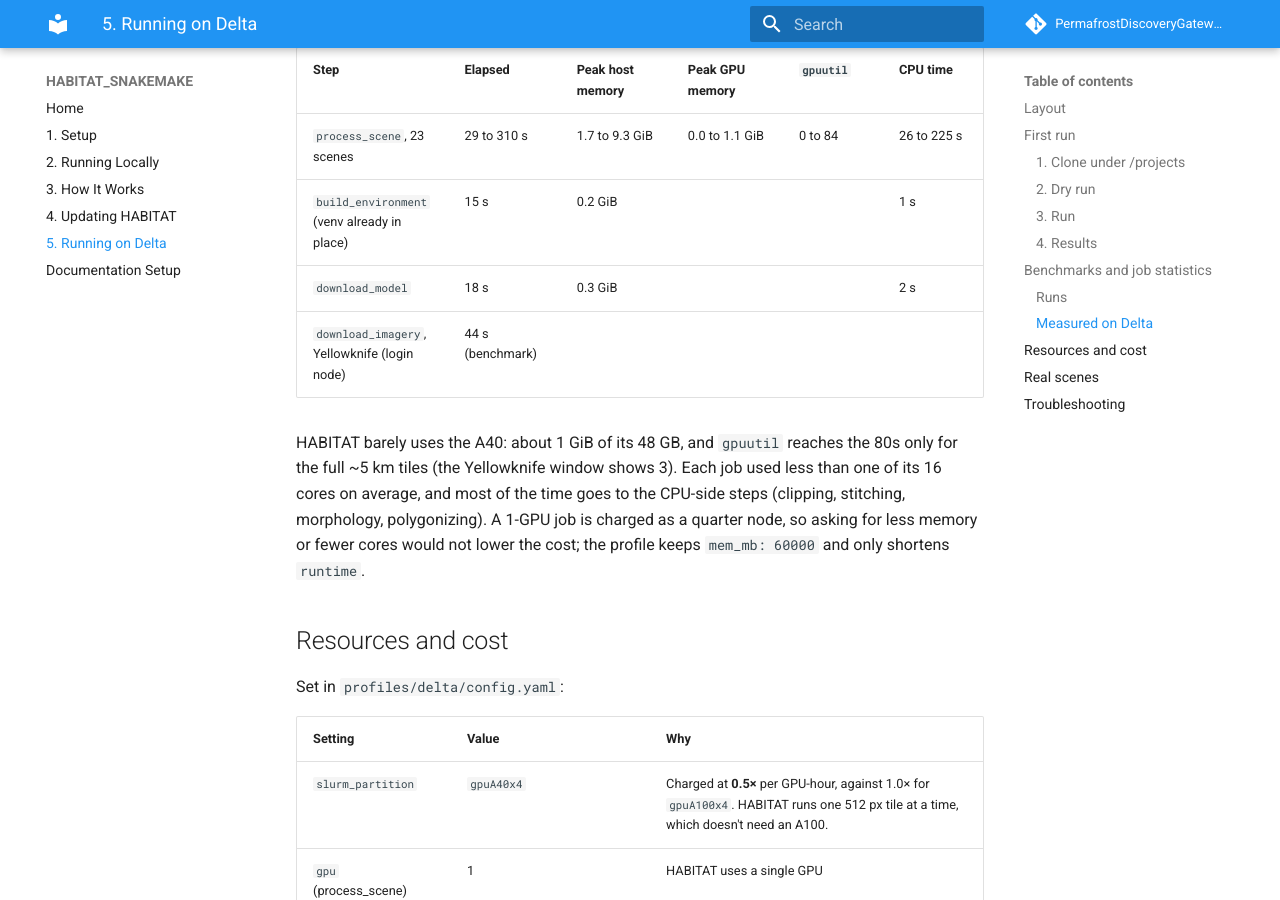
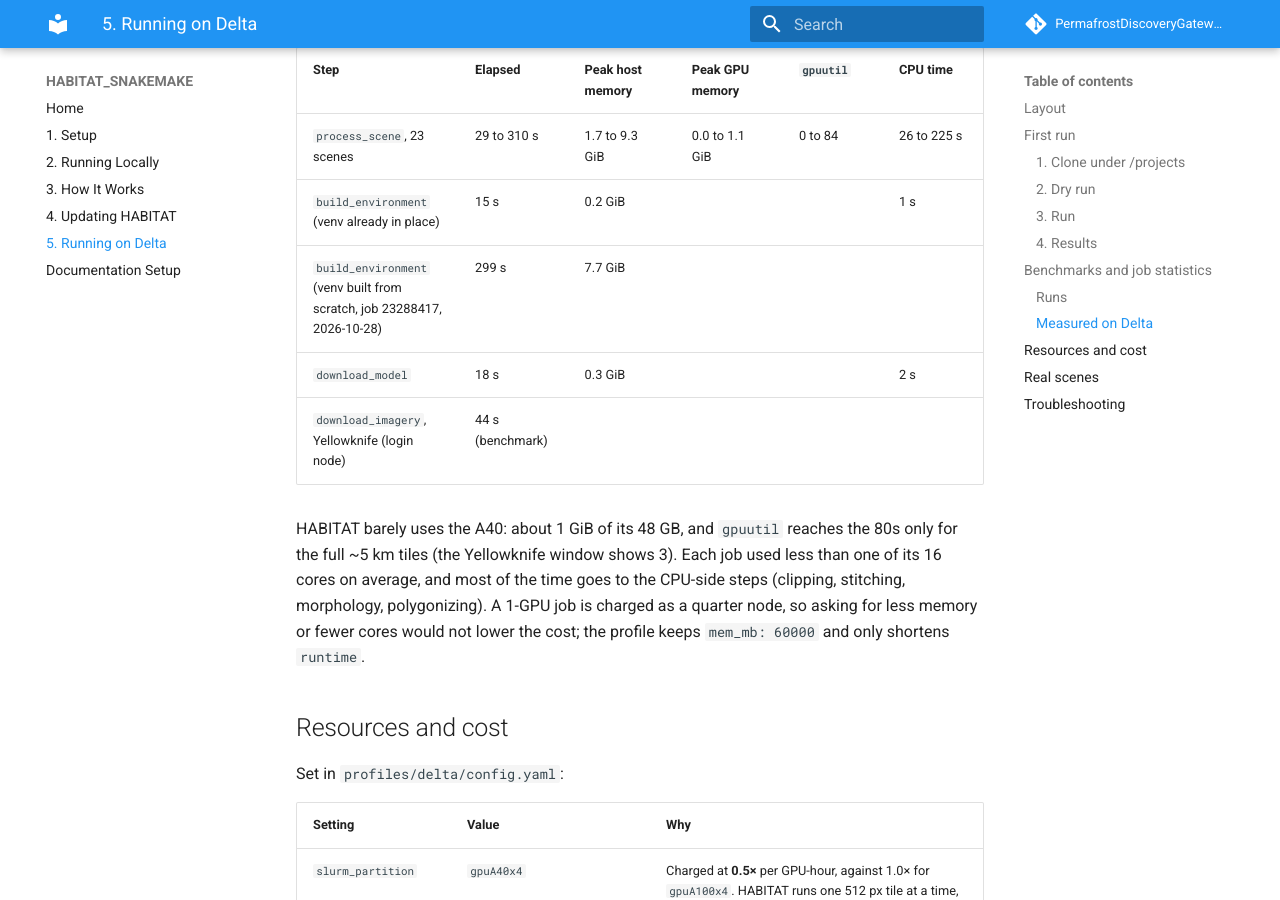
Before and after one commit to PermafrostDiscoveryGateway/HABITAT_SNAKEMAKE, an MkDocs documentation site: the page built from docs/05-running-on-delta.md, in a window 1280 px wide and 900 px high, scrolled down 5412 px. Built offline with MkDocs 1.6.1 and Material for MkDocs 9.7.7, drawn with Linux system fonts in a browser that asks for light colours; comment, search, counter and statistics services are not loaded.

Commit message:
Update docs/05-running-on-delta.md
Co-authored-by: Drshika A. <67125579+drshika@users.noreply.github.com>

```diff
--- a/docs/05-running-on-delta.md
+++ b/docs/05-running-on-delta.md
@@ -134,6 +134,7 @@ From `benchmark_table.py` after the runs of the 22 NWT tiles (`config/tiles.nwt.
 |---|---|---|---|---|---|
 | `process_scene`, 23 scenes | 29 to 310 s | 1.7 to 9.3 GiB | 0.0 to 1.1 GiB | 0 to 84 | 26 to 225 s |
 | `build_environment` (venv already in place) | 15 s | 0.2 GiB | | | 1 s |
+| `build_environment` (venv built from scratch, job 23288417, 2026-10-28) | 299 s | 7.7 GiB | | | |
 | `download_model` | 18 s | 0.3 GiB | | | 2 s |
 | `download_imagery`, Yellowknife (login node) | 44 s (benchmark) | | | | |
 
```
